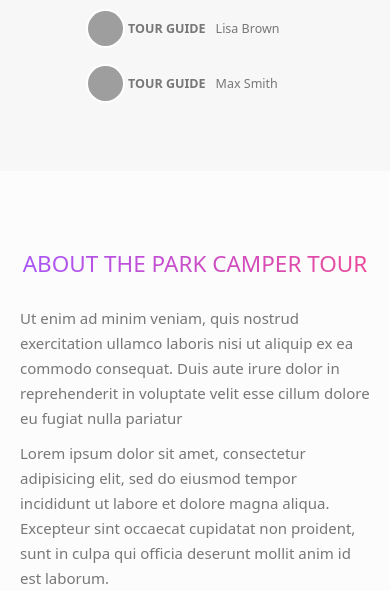
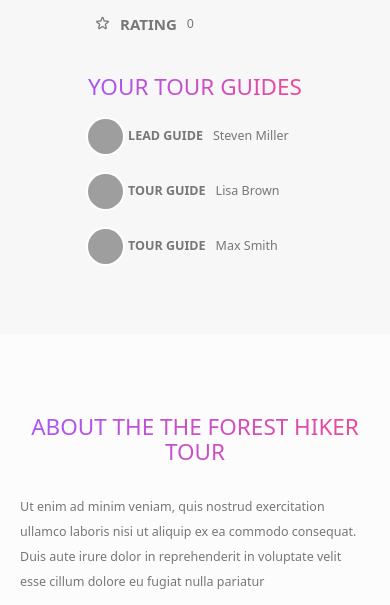
Before and after one commit to Danielconteh/django-natours, a Django app: a page that uses templates/base.html in a window 390 px wide. Shown: the part 845-1450 px from the top of the page. Run offline with Django 4.2, Linux system fonts and the light colour scheme; data comes from the database, SQL or seed files in the repository; both versions use the stored data as it was after the commit; some libraries are stand-ins or nearby versions; grey boxes are pictures that could not be loaded.

Commit message:
modify-1

```diff
--- a/static/css/style.css
+++ b/static/css/style.css
@@ -1223,24 +1206,24 @@ video {
   text-align: right;
 }
 
+.text-4xl {
+  font-size: 2.25rem;
+  line-height: 2.5rem;
+}
+
+.text-2xl {
+  font-size: 1.5rem;
+  line-height: 2rem;
+}
+
+.text-xl {
+  font-size: 1.25rem;
+  line-height: 1.75rem;
+}
+
 .text-3xl {
   font-size: 1.875rem;
   line-height: 2.25rem;
-}
-
-.text-2xl {
-  font-size: 1.5rem;
-  line-height: 2rem;
-}
-
-.text-4xl {
-  font-size: 2.25rem;
-  line-height: 2.5rem;
-}
-
-.text-xl {
-  font-size: 1.25rem;
-  line-height: 1.75rem;
 }
 
 .font-light {
--- a/templates/account/login.html
+++ b/templates/account/login.html
@@ -11,18 +11,18 @@
 <main class="flex items-center justify-center" style="min-height:80vh;">
 
 
-<div class="bg-gradient-to-r from-purple-500 to-pink-500 shadow-xl text-white flex items-center justify-center flex-col" style="padding:5rem 2rem;">
+<div class="p-6 bg-gradient-to-r from-purple-500 to-pink-500 shadow-xl text-white flex items-center justify-center flex-col" style="padding:5rem 1rem;">
 
 <!--<h1>{% trans "Sign In" %}</h1>-->
 
 {% get_providers as socialaccount_providers %}
 
 {% if socialaccount_providers %}
-<h2 class="text-2xl capitalize tracking-widest">{% blocktrans with site.name as site_name %}sign in to django-natours to book a tour{% endblocktrans %}</h2>
+<h2 class="text-xl md:text-2xl capitalize tracking-widest">{% blocktrans with site.name as site_name %}sign in to django-natours to book a tour{% endblocktrans %}</h2>
 
 <div class="socialaccount_ballot">
 
-  <ul class="flex flex-col text-2xl p-8 tracking-wide socialaccount_providers">
+  <ul class="flex flex-col text-xl md:text-2xl p-6 tracking-wide socialaccount_providers">
     {% comment %} {% include "socialaccount/snippets/provider_list.html" with process="login" %} {% endcomment %}
 
     <a class="mb-6" href="{% provider_login_url 'google' %}">Login With Google</a>
--- a/templates/account/logout.html
+++ b/templates/account/logout.html
@@ -6,7 +6,7 @@
 
 {% block content %}
 
-<main class="flex flex-col items-center justify-center text-2xl" style="min-height:80vh;">
+<main class="flex flex-col items-center justify-center text-xl md:text-2xl p-6" style="min-height:80vh;">
 
 
 
--- a/templates/base.html
+++ b/templates/base.html
@@ -23,13 +23,10 @@
 
 
   </style>
-  {% comment %} document.forms['GitHub'].submit() {% endcomment %}
-  {% comment %} console.log(document.forms[0].name) {% endcomment %}
-  {% comment %} document.forms[0].name   {% endcomment %}
 
   <body onload="loadAuth();" class="overflow-x-hidden leading-[1.6] text-[#777] md:p-[2rem] ">
     {% comment %} header section {% endcomment %}
-    <header class="bg-sky-800  py-4 flex justify-between items-center text-3xl relative">
+    <header class="bg-sky-800  py-4 flex justify-between items-center lg:text-3xl relative md:text-2xl" style="width:100%;">
       <a
         href="/"
         class="ml-3 p-1.5 text-sky-200 no-underline uppercase tracking-widest md:tracking-wide"
@@ -86,7 +83,7 @@
     {%endblock %} {% block content %}{% endblock %}
 
     <footer
-      class="bg-sky-800 p-[4rem] mt-4 mb-0  grid md:grid-cols-[auto,auto] gap-2 justify-center md:justify-between text-2xl text-sky-200 sm:px-[1rem]"
+      class="bg-sky-800 p-[4rem] mt-4 mb-0  grid md:grid-cols-[auto,auto] gap-2 justify-center md:justify-between text-sky-200 sm:px-[1rem]"
     >
     {{ user.get_full_name }}
     {% comment %} {{ user.get_full_name }}
@@ -95,12 +92,12 @@
 
       <div class="row-start-1 row-end-3 self-center text-center ml-6 md:text-left ml-0">
         <img src="/img/logo-green.png" alt="Django-Natours" />
-        <span class="tracking-widest capitalize hidden md:block"
+        <span class="tracking-widest capitalize hidden md:block md:text-2xl"
           >built using django</span
         >
       </div>
       <ul
-        class="list-none mr-8 flex justify-center flex-col sm:text-xl md:justify-end md:flex-row mr-0"
+        class="list-none mr-8 flex justify-center flex-col md:text-2xl md:justify-end md:flex-row mr-0"
       >
         <li class="ml-6 text-center py-4 md:py-0">
           <a href="#">About us</a>
@@ -118,11 +115,11 @@
           <a href="#">Contact</a>
         </li>
       </ul>
-      <p id="date" class="justify-self-end mr-8 md:mr-0">
+      <p id="date" class="justify-self-end mr-8 md:mr-0 md:text-2xl md:center">
         &copy; {% now "Y" as current_year %} Copyright {{ current_year }} by
         Daniel Conteh.
         <br />
-        <span class="tracking-widest capitalize block text-center md:hidden"
+        <span class="mt-4 tracking-widest capitalize block text-center md:hidden center md:text-2xl"
           >built using django</span
         >
       </p>
--- a/templates/socialaccount/authentication_error.html
+++ b/templates/socialaccount/authentication_error.html
@@ -7,7 +7,7 @@
 {% block head_title %}{% trans "Social Network Login Failure" %}{% endblock %}
 
 {% block content %}
-<main  class="flex flex-col items-center justify-center" style="min-height:80vh;">
+<main  class="flex flex-col items-center justify-center p-6" style="min-height:80vh;">
 <h1 class="text-3xl">{% trans "Social Network Login Failure" %}</h1>
 
 <p class="text-2xl mt-4">{% trans "An error occurred while attempting to login via your social network account." %}</p>
--- a/templates/socialaccount/login_cancelled.html
+++ b/templates/socialaccount/login_cancelled.html
@@ -9,9 +9,9 @@
 {% block head_title %}{% trans "Login Cancelled" %}{% endblock %}
 
 {% block content %}
-<main  class="flex flex-col items-center justify-center p-8" style="min-height:80vh;">
+<main  class="flex flex-col items-center justify-center p-6" style="min-height:80vh;">
 
-<h1 class="text-2xl">{% trans "Login Cancelled" %}</h1>
+<h1 class="text-xl md:text-2xl">{% trans "Login Cancelled" %}</h1>
 
 {% url 'account_login' as login_url %}
 
--- a/templates/socialaccount/signup.html
+++ b/templates/socialaccount/signup.html
@@ -7,7 +7,7 @@
 {% block head_title %}{% trans "Signup" %}{% endblock %}
 
 {% block content %}
-    <main class="flex flex-col items-center justify-center text-2xl p-8" style="min-height:80vh;">
+    <main class="flex flex-col items-center justify-center text-2xl p-6" style="min-height:80vh;">
 
 
 <p class="mb-3 capitalize">{% blocktrans with provider_name=account.get_provider.name site_name=site.name %}You are about to use your {{provider_name}} account to login to
--- a/tour/models.py
+++ b/tour/models.py
@@ -91,5 +91,6 @@ class Review(models.Model):
 
 
 # WORKING API KEY => SECRET
-# client_id = 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
-# secret_key = 1045610393790-67euil14f1nc9acfdcn38i86lo9toegf.apps.googleusercontent.com
+# client_id = 1045610393790-67euil14f1nc9acfdcn38i86lo9toegf.apps.googleusercontent.com
+#
+# secret_key = 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
--- a/tour/templates/single_tour.html
+++ b/tour/templates/single_tour.html
@@ -13,16 +13,14 @@
 
 {% endblock%}
 
-{% comment %} {% block script_content %}
 
-{% endblock%} {% endcomment %}
 
 
 
 
 {% block banner_content %}
 <!-- BANNER CONTAINER-->
-  <div id='img' class="h-[55vh]  lg:h-[80vh] md:h-[60vh] relative " style="clip-path: polygon(0 0, 100% 0%, 100% 85%, 0% 100%);" style="z-index:-1;">
+  <div id='img' class="single_banner flex items-center justify-center">
 
 
 
@@ -36,10 +34,10 @@
      <!-- END OVERLAYER-->
 
       <!--TOP OVER CONTEN WITH TOUR NAME AND ETC...-->
-    <div class="text-2xl relative flex flex-col justify-center      items-center top-[28%]">
+    <div class="text-2xl relative flex flex-col justify-center items-center">
 
 
-     <div class="relative w-[170px] text-center" >
+     <div class="relative w-[170px]" >
        <span class="text-4xl leading-[3.5rem] text-white py-4 px-6  uppercase bg-gradient-to-r from-purple-500 to-pink-500 box-decoration-clone ">
         {{data.name}}
        </span>
--- a/tour/templates/tour/tour_content.html
+++ b/tour/templates/tour/tour_content.html
@@ -6,7 +6,7 @@
   <!-- CONTAIN QUICK FACT & TOUR GUIDES -->
 
   <!-- CONTAIN TOUR DES -->
-  {% include "tour/tour_des.html" with par_description=par_description%}
+  {% include "tour/tour_des.html" with par_description=par_description tour_name=data.name%}
   <!-- CONTAIN TOUR DES-->
 </section>
 
--- a/tour/templates/tour/tour_des.html
+++ b/tour/templates/tour/tour_des.html
@@ -1,6 +1,6 @@
 <!--SECTION 2 -> TOUR DESCRIPTION-->
-<div class="col-start-1 col-end-3 lg:col-start-2 lg:col-end-3 mt-[8rem] flex-col items-center px-8 lg:px-32 text-2xl">
- <h2 class="tour_info_guide_header text-center">About the park camper tour</h2>
+<div class="col-start-1 col-end-3 lg:col-start-2 lg:col-end-3 mt-[8rem] flex-col items-center px-8 lg:px-32 text-xl md:text-2xl">
+ <h2 class="tour_info_guide_header text-center text-2xl">About the {{tour_name}} tour</h2>
 
 {% for data in par_description %}
     <p class="mt-4 leading-10">
--- a/tour/templates/tour/tour_info.html
+++ b/tour/templates/tour/tour_info.html
@@ -54,21 +54,21 @@
         <div class="tour_guide_wrapper">
             <img src="https://media.istockphoto.com/photos/smiling-indian-business-man-working-on-laptop-at-home-office-young-picture-id1307615661?b=1&k=20&m=1307615661&s=170667a&w=0&h=Zp9_27RVS_UdlIm2k8sa8PuutX9K3HTs8xdK0UfKmYk=" alt=" Lead guide
 " class="tour_guide_img md:mr-4" />
-            <span class="tour_guide md:text-2xl md:mr-8">Lead guide</span>
+            <span class="tour_guide text-xl md:text-2xl md:mr-8">Lead guide</span>
             <span>Steven Miller</span>
         </div>
 
         <div class="tour_guide_wrapper pt-8">
             <img src="https://media.istockphoto.com/photos/smiling-indian-business-man-working-on-laptop-at-home-office-young-picture-id1307615661?b=1&k=20&m=1307615661&s=170667a&w=0&h=Zp9_27RVS_UdlIm2k8sa8PuutX9K3HTs8xdK0UfKmYk=" alt=" Tour guide
 " class="tour_guide_img md:mr-4" />
-            <span class="tour_guide md:text-2xl md:mr-8">Tour guide</span>
+            <span class="tour_guide text-xl md:text-2xl md:mr-8">Tour guide</span>
             <span class="">Lisa Brown</span>
         </div>
 
         <div class="tour_guide_wrapper pt-8 mb-[5rem] ">
             <img src="https://media.istockphoto.com/photos/smiling-indian-business-man-working-on-laptop-at-home-office-young-picture-id1307615661?b=1&k=20&m=1307615661&s=170667a&w=0&h=Zp9_27RVS_UdlIm2k8sa8PuutX9K3HTs8xdK0UfKmYk=" alt=" Tour guide
 " class="tour_guide_img md:mr-4" />
-            <span class="tour_guide md:text-2xl md:mr-8">Tour guide</span>
+            <span class="tour_guide text-xl md:text-2xl md:mr-8">Tour guide</span>
             <span>Max Smith</span>
         </div>
     </div>
```
Also changed, not shown: other parts of static/css/style.css (+48 -46 lines), home/settings.py (+17 -1 lines), templates/socialaccount/login.html (+4 -5 lines), tour/templates/tour.html (+20 -19 lines), db.sqlite3, static/css/style.min.css, static/css/tailwind.css.
